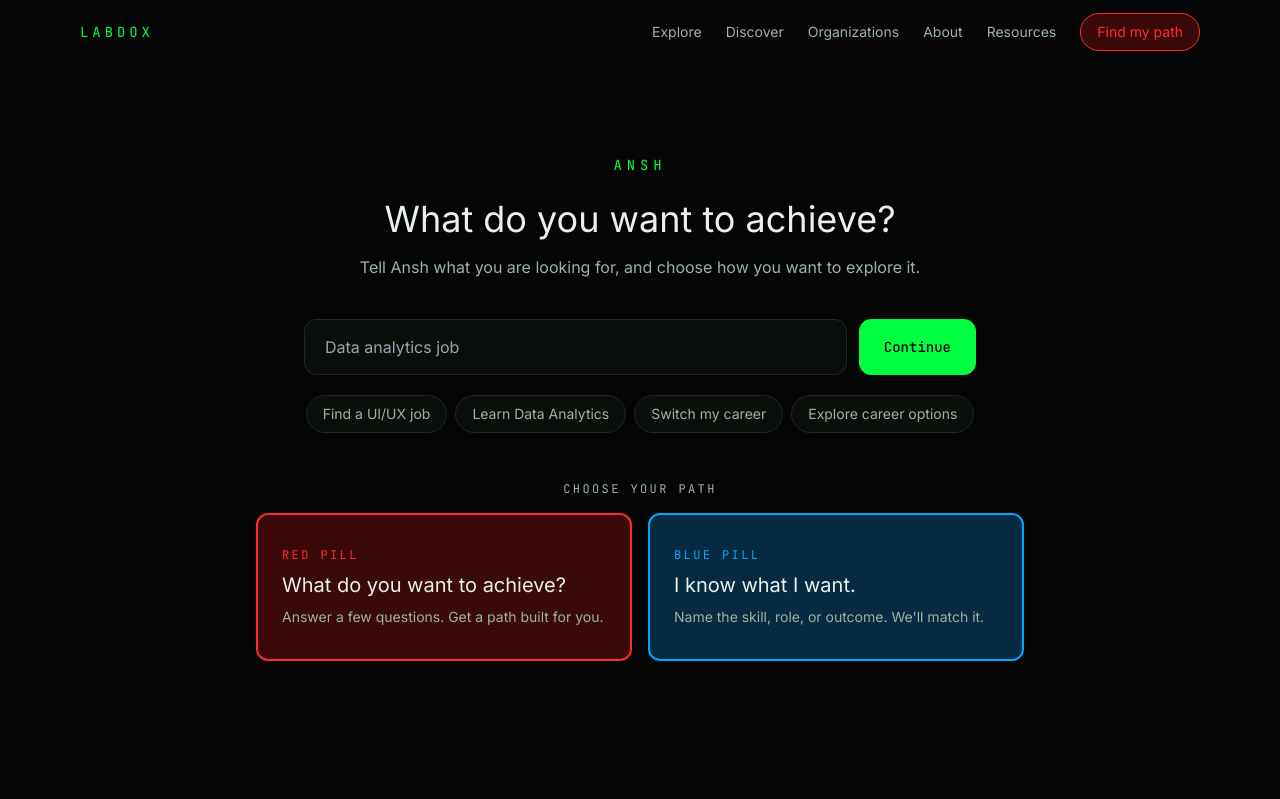
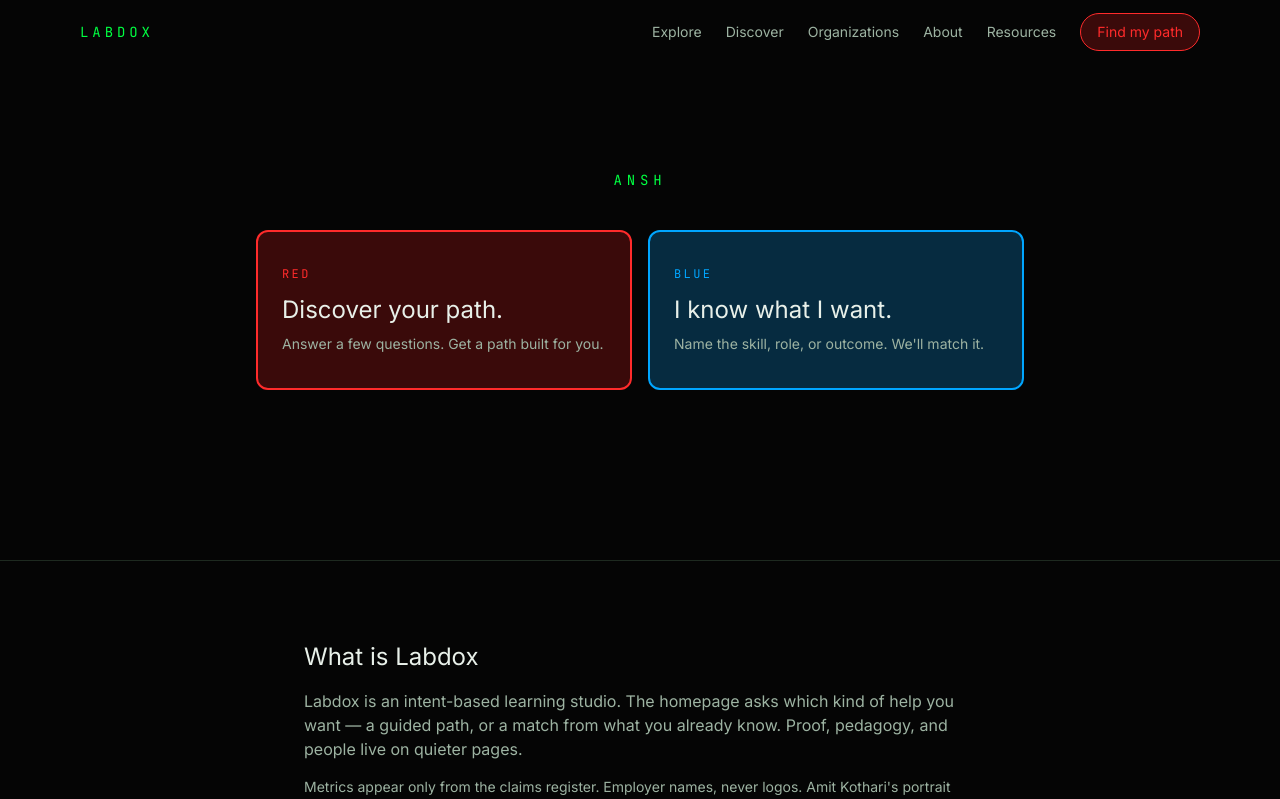
Before and after one commit to dock-at-labdox/labdox-upgrade, a Next.js app: page / in a window 1280 px wide. Shown: the top 799 px of the page. Built offline with nearby package versions, Linux system fonts and the light colour scheme.

Commit message:
feat: implement home pill fork

```diff
--- a/components/home/PillFork.tsx
+++ b/components/home/PillFork.tsx
@@ -1,6 +1,3 @@
-"use client";
-
-import { FormEvent, useState } from "react";
 import Link from "next/link";
 import type { Microcopy } from "@/lib/content";
 
@@ -8,151 +5,49 @@
   microcopy: Microcopy;
 };
 
-type Journey = "red" | "blue" | null;
-
-const SUGGESTIONS = [
-  "Find a UI/UX job",
-  "Learn Data Analytics",
-  "Switch my career",
-  "Explore career options",
-];
-
 export function PillFork({ microcopy }: PillForkProps) {
-  const [input, setInput] = useState("");
-  const [journey, setJourney] = useState<Journey>(null);
-  const [error, setError] = useState("");
-  const [loading, setLoading] = useState(false);
-
-  function handleSubmit(event: FormEvent<HTMLFormElement>) {
-    event.preventDefault();
-
-    const value = input.trim();
-
-    if (!value) {
-      setError("Please tell Ansh what you are looking for.");
-      return;
-    }
-
-    setError("");
-    setLoading(true);
-
-    // Temporary frontend loading state.
-    // API integration will be connected when the backend endpoint is available.
-    setTimeout(() => {
-      setLoading(false);
-      setJourney("blue");
-    }, 800);
-  }
-
   return (
-    <section className="relative flex min-h-[100dvh] flex-col items-center justify-center px-4 pb-16 pt-20">
-      <p className="font-mono text-sm tracking-[0.35em] text-phosphor">ANSH</p>
-
-      <h1 className="mt-6 max-w-2xl text-center text-3xl text-ink sm:text-4xl">
-        What do you want to achieve?
-      </h1>
-
-      <p className="mt-4 max-w-xl text-center text-sm text-ink-dim sm:text-base">
-        Tell Ansh what you are looking for, and choose how you want to explore it.
+    <section className="relative flex min-h-[70dvh] flex-col items-center justify-center px-4 py-20">
+      <p className="font-mono text-sm tracking-[0.35em] text-phosphor">
+        ANSH
       </p>
 
-      <form
-        onSubmit={handleSubmit}
-        className="mt-10 w-full max-w-2xl"
-        noValidate
+      {microcopy.home.headline ? (
+        <h1 className="mt-6 max-w-2xl text-center text-3xl text-ink sm:text-4xl">
+          {microcopy.home.headline}
+        </h1>
+      ) : null}
+
+      <nav
+        aria-label="Choose how to continue"
+        className="mt-10 grid w-full max-w-3xl gap-4 sm:grid-cols-2"
       >
-        <label htmlFor="ansh-input" className="sr-only">
-          {microcopy.blue.prompt}
-        </label>
-
-        <div className="flex flex-col gap-3 sm:flex-row">
-          <input
-            id="ansh-input"
-            type="text"
-            value={input}
-            disabled={loading}
-            onChange={(event) => {
-              setInput(event.target.value);
-              if (error) setError("");
-            }}
-            placeholder={microcopy.blue.placeholder[0]}
-            className="min-h-14 flex-1 rounded-xl border border-hairline bg-surface px-5 text-ink outline-none transition focus:border-phosphor focus:shadow-glow-green disabled:cursor-not-allowed disabled:opacity-60"
-          />
-
-          <button
-            type="submit"
-            disabled={loading}
-            className="min-h-14 rounded-xl border border-phosphor bg-phosphor px-6 font-mono text-sm font-medium text-void transition hover:bg-phosphor-dim focus-visible:outline-phosphor disabled:cursor-not-allowed disabled:opacity-60"
-          >
-            {loading ? "Processing..." : "Continue"}
-          </button>
-        </div>
-
-        {error ? (
-          <p role="alert" className="mt-3 text-sm text-error">
-            {error}
-          </p>
-        ) : null}
-      </form>
-
-      <div className="mt-5 flex w-full max-w-2xl flex-wrap justify-center gap-2">
-        {SUGGESTIONS.map((suggestion) => (
-          <button
-            key={suggestion}
-            type="button"
-            disabled={loading}
-            onClick={() => {
-              setInput(suggestion);
-              setError("");
-            }}
-            className="rounded-full border border-hairline bg-surface px-4 py-2 text-sm text-ink-dim transition hover:border-phosphor hover:text-phosphor focus-visible:outline-phosphor disabled:cursor-not-allowed disabled:opacity-50"
-          >
-            {suggestion}
-          </button>
-        ))}
-      </div>
-
-      <div className="mt-12 w-full max-w-3xl">
-        <p className="mb-4 text-center font-mono text-xs uppercase tracking-[0.2em] text-ink-dim">
-          Choose your path
-        </p>
-
-        <ul className="grid w-full gap-4 sm:grid-cols-2">
-          <li>
         <Link
           href="/discover-your-path"
-              onClick={() => setJourney("red")}
-              className={`group flex min-h-14 flex-col justify-center rounded-xl border-2 border-crimson bg-crimson-soft px-6 py-8 transition duration-200 hover:-translate-y-[2px] hover:shadow-glow-red focus-visible:outline-crimson motion-reduce:transition-none motion-reduce:hover:translate-y-0 ${
-                journey === "red" ? "shadow-glow-red" : ""
-              }`}
+          className="group flex min-h-40 flex-col justify-center rounded-xl border-2 border-crimson bg-crimson-soft px-6 py-8 transition duration-200 hover:-translate-y-[2px] hover:shadow-glow-red focus-visible:outline-2 focus-visible:outline-offset-2 focus-visible:outline-crimson motion-reduce:transition-none motion-reduce:hover:translate-y-0"
         >
           <span className="font-mono text-xs uppercase tracking-[0.2em] text-crimson">
-                Red pill
+            Red
           </span>
 
-              <span className="mt-2 text-xl text-ink">
-                {microcopy.red.prompt}
+          <span className="mt-3 text-2xl text-ink">
+            {microcopy.home.red.label}
           </span>
 
           <span className="mt-2 text-sm text-ink-dim">
             {microcopy.home.red.sub}
           </span>
         </Link>
-          </li>
 
-          <li>
         <Link
           href="/explore-courses"
-              onClick={() => setJourney("blue")}
-              className={`group flex min-h-14 flex-col justify-center rounded-xl border-2 border-electric bg-electric-soft px-6 py-8 transition duration-200 hover:-translate-y-[2px] hover:shadow-glow-blue focus-visible:outline-electric motion-reduce:transition-none motion-reduce:hover:translate-y-0 ${
-                journey === "blue" ? "shadow-glow-blue" : ""
-              }`}
+          className="group flex min-h-40 flex-col justify-center rounded-xl border-2 border-electric bg-electric-soft px-6 py-8 transition duration-200 hover:-translate-y-[2px] hover:shadow-glow-blue focus-visible:outline-2 focus-visible:outline-offset-2 focus-visible:outline-electric motion-reduce:transition-none motion-reduce:hover:translate-y-0"
         >
           <span className="font-mono text-xs uppercase tracking-[0.2em] text-electric">
-                Blue pill
+            Blue
           </span>
 
-              <span className="mt-2 text-xl text-ink">
+          <span className="mt-3 text-2xl text-ink">
             {microcopy.home.blue.label}
           </span>
 
@@ -160,9 +55,7 @@
             {microcopy.home.blue.sub}
           </span>
         </Link>
-          </li>
-        </ul>
-      </div>
+      </nav>
     </section>
   );
 }
```
Lines whose indentation alone changed are shown as unchanged.
